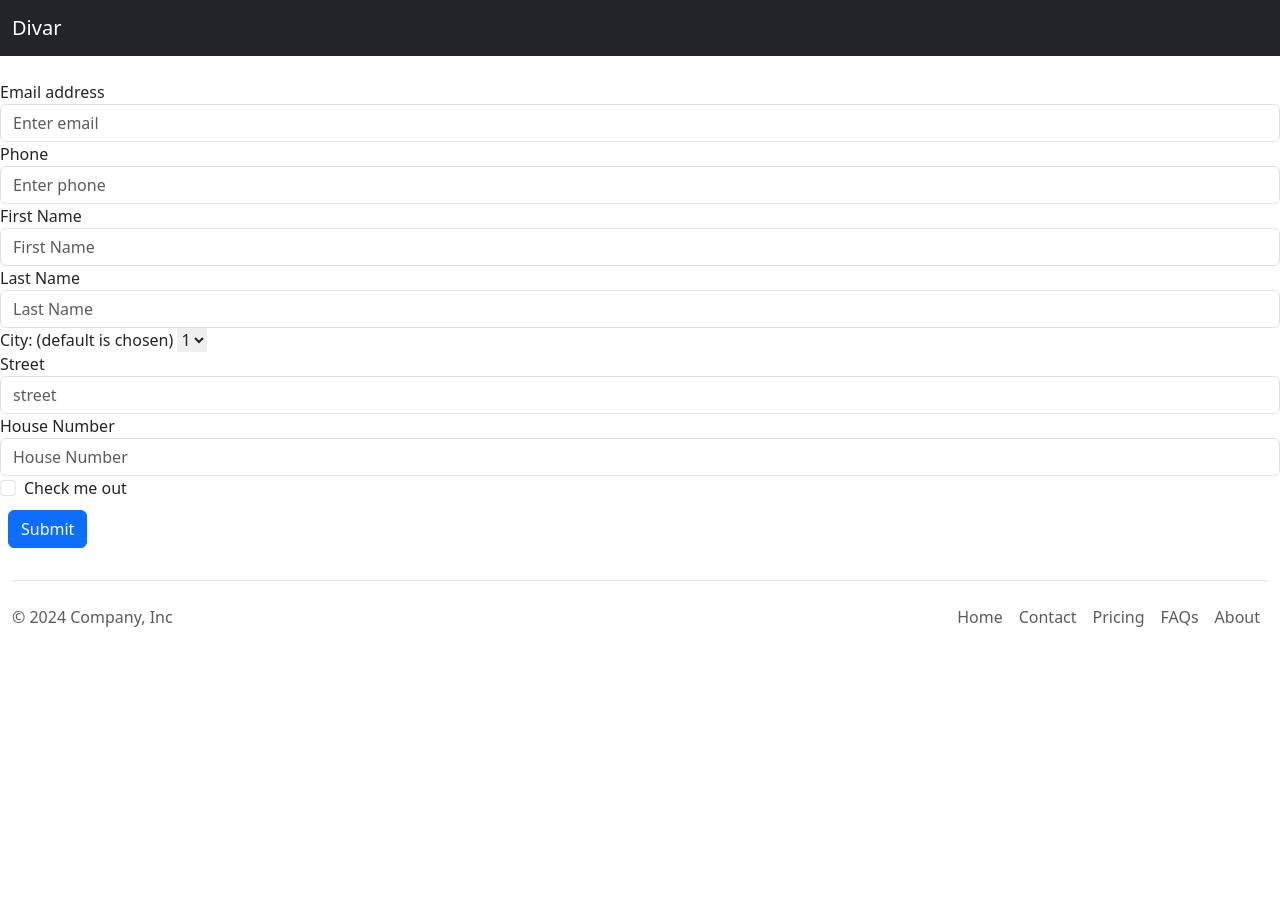
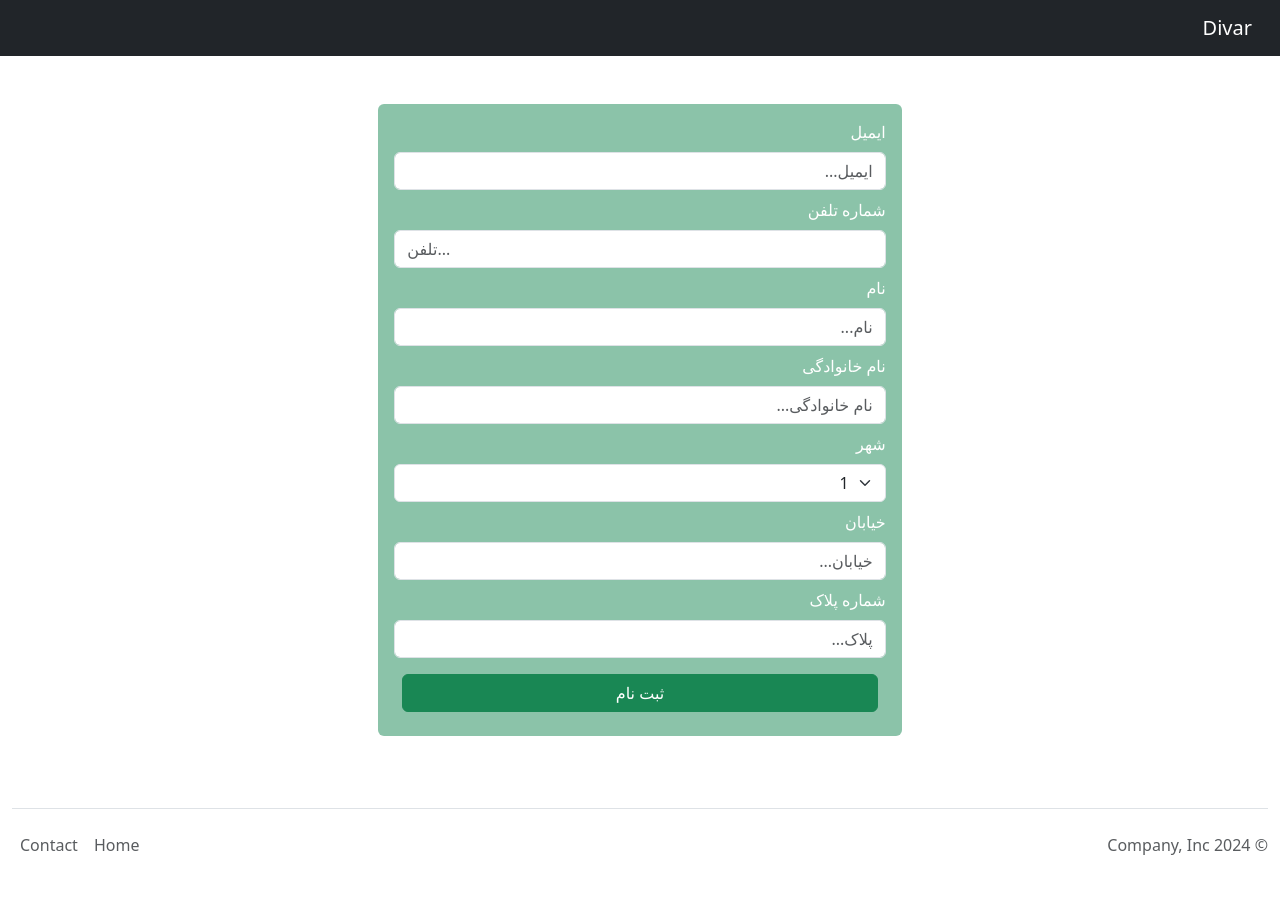
Before and after one commit to raziie/Divar_DB, a Flask app: template app/templates/signup.html in a window 1280 px wide. Before the commit the page ends 627 px from the top, so only its background shows below. Run offline with Flask 3, Linux system fonts and the light colour scheme; the template is opened without the code that fills it: most values are stand-ins (such as "Sample title", 1, 10 or a date in 2020); some libraries are stand-ins or nearby versions.

Commit message:
add some style and change signup.html

```diff
--- a/app/templates/index_base.html
+++ b/app/templates/index_base.html
@@ -1,11 +1,10 @@
 <!DOCTYPE html>
-<html lang="en">
+<html lang="fa" dir="rtl">
   <head>
     <meta charset="UTF-8">
     <meta name="viewport" content="width=device-width, initial-scale=1.0">
     <link href="https://cdn.jsdelivr.net/npm/bootstrap@5.3.3/dist/css/bootstrap.min.css" rel="stylesheet" integrity="sha384-QWTKZyjpPEjISv5WaRU9OFeRpok6YctnYmDr5pNlyT2bRjXh0JMhjY6hW+ALEwIH" crossorigin="anonymous">
-    <script src="https://cdn.jsdelivr.net/npm/bootstrap@5.3.3/dist/js/bootstrap.bundle.min.js" integrity="sha384-YvpcrYf0tY3lHB60NNkmXc5s9fDVZLESaAA55NDzOxhy9GkcIdslK1eN7N6jIeHz" crossorigin="anonymous"></script>
-    <script src="https://cdn.tailwindcss.com"></script>
+    <link rel="stylesheet" href="./style.css">
     <title>{% block title %} {% endblock %} | Divar </title>
   </head>
   <body>
@@ -26,19 +25,16 @@
     <div class="container">
       <footer class="d-flex flex-wrap justify-content-between align-items-center py-3 my-4 border-top">
         <p class="col-md-4 mb-0 text-body-secondary">© 2024 Company, Inc</p>
-
         <a href="/" class="col-md-4 d-flex align-items-center justify-content-center mb-3 mb-md-0 me-md-auto link-body-emphasis text-decoration-none">
           <svg class="bi me-2" width="40" height="32"><use xlink:href="#bootstrap"></use></svg>
         </a>
-
         <ul class="nav col-md-4 justify-content-end">
           <li class="nav-item"><a href="#" class="nav-link px-2 text-body-secondary">Home</a></li>
           <li class="nav-item"><a href="" class="nav-link px-2 text-body-secondary">Contact</a></li>
-          <li class="nav-item"><a href="#" class="nav-link px-2 text-body-secondary">Pricing</a></li>
-          <li class="nav-item"><a href="#" class="nav-link px-2 text-body-secondary">FAQs</a></li>
-          <li class="nav-item"><a href="#" class="nav-link px-2 text-body-secondary">About</a></li>
         </ul>
       </footer>
     </div>
+    <script src="https://cdn.jsdelivr.net/npm/bootstrap@5.3.3/dist/js/bootstrap.bundle.min.js" integrity="sha384-YvpcrYf0tY3lHB60NNkmXc5s9fDVZLESaAA55NDzOxhy9GkcIdslK1eN7N6jIeHz" crossorigin="anonymous"></script>
+    <script src="https://cdn.tailwindcss.com"></script>
   </body>
 </html>
--- a/app/templates/signup.html
+++ b/app/templates/signup.html
@@ -4,6 +4,7 @@
 {% endblock %}
 {% block content %}
 
+<div class="container">
   {% with messages = get_flashed_messages() %}
   {% if messages %}
   <ul class=flashes>
@@ -16,35 +17,33 @@
   </ul>
   {% endif %}
   {% endwith %}
-
-<main class="form-signin w-100 m-auto">
-  <form action="{{ url_for('sign_up') }}" method="post">
-    <br>
+  <main class="form-signin w-100 m-auto d-flex align-items-center justify-content-center">
+    <form action="{{ url_for('sign_up') }}" method="post" class="bg-success my-5 p-3 text-white bg-opacity-50 rounded col-sm-8 col-lg-5">
       <div class="form-group">
-      <label for="inEmail">Email address</label>
-      <input type="email" class="form-control"  name="inEmail" id="inEmail"  placeholder="Enter email"
+        <label for="inEmail">ایمیل</label>
+        <input type="email" class="form-control my-2" name="inEmail" id="inEmail" placeholder="ایمیل..."
           value="{{ request.form['inEmail'] }}">
       </div>
       <div class="form-group">
-      <label for="inPhone">Phone</label>
-      <input type="tel" class="form-control" id="inPhone" name="inPhone" pattern="[0-9]{11}" placeholder="Enter phone"
+        <label for="inPhone">شماره تلفن</label>
+        <input type="tel" class="form-control my-2" id="inPhone" name="inPhone" pattern="[0-9]{11}" placeholder="تلفن..."
           value="{{ request.form['inPhone'] }}">
       </div>
 
       <div class="form-group">
-      <label for="inFName">First Name</label>
-      <input type="text" class="form-control" name="inFName" id="inFName" placeholder="First Name"
+        <label for="inFName">نام</label>
+        <input type="text" class="form-control my-2" name="inFName" id="inFName" placeholder="نام..."
           value="{{ request.form['inFName'] }}" required>
       </div>
       <div class="form-group">
-      <label for="inLName">Last Name</label>
-      <input type="text" class="form-control" name="inLName" id="inLName" placeholder="Last Name"
+        <label for="inLName">نام خانوادگی</label>
+        <input type="text" class="form-control my-2" name="inLName" id="inLName" placeholder="نام خانوادگی..."
           value="{{ request.form['inLName'] }}" required>
       </div>
 
       <div class="form-group">
-    <label for="uCity">City: (default is chosen) </label>
-    <select id="uCity" name="uCity" required >
+        <label for="uCity">شهر </label>
+        <select id="uCity" name="uCity" class="form-select my-2" required>
           {% for city in cities %}
           <option value="{{ city[0] }}">{{ city[0] }}</option>
           {% endfor %}
@@ -52,21 +51,24 @@
       </div>
 
       <div class="form-group">
-      <label for="inStreet">Street</label>
-      <input type="text" class="form-control" name="inStreet" id="inStreet" placeholder="street"
+        <label for="inStreet">خیابان</label>
+        <input type="text" class="form-control my-2" name="inStreet" id="inStreet" placeholder="خیابان..."
           value="{{ request.form['inStreet'] }}">
       </div>
       <div class="form-group">
-      <label for="inHouseNum">House Number</label>
-      <input type="number" class="form-control" name="inHouseNum" id="inHouseNum" placeholder="House Number"
+        <label for="inHouseNum">شماره پلاک</label>
+        <input type="number" class="form-control my-2" name="inHouseNum" id="inHouseNum" placeholder="پلاک..."
           value="{{ request.form['inHouseNum'] }}">
       </div>
 
-    <div class="form-group form-check">
-      <input type="checkbox" class="form-check-input" id="exampleCheck1" required>
-      <label class="form-check-label" for="exampleCheck1">Check me out</label>
+<!--      <div class="form-group form-check">-->
+<!--        <input type="checkbox" class="form-check-input" id="exampleCheck1" required>-->
+<!--        <label class="form-check-label" for="exampleCheck1">Check me out</label>-->
+<!--      </div>-->
+      <div class="d-grid gap-2">
+      <button type="submit" class="btn btn-success m-2" value="Submit">ثبت نام</button>
       </div>
-    <button type="submit" class="btn btn-primary m-2" value="Submit">Submit</button>
     </form>
   </main>
+</div>
 {% endblock %}
```
Lines whose indentation alone changed are shown as unchanged.
